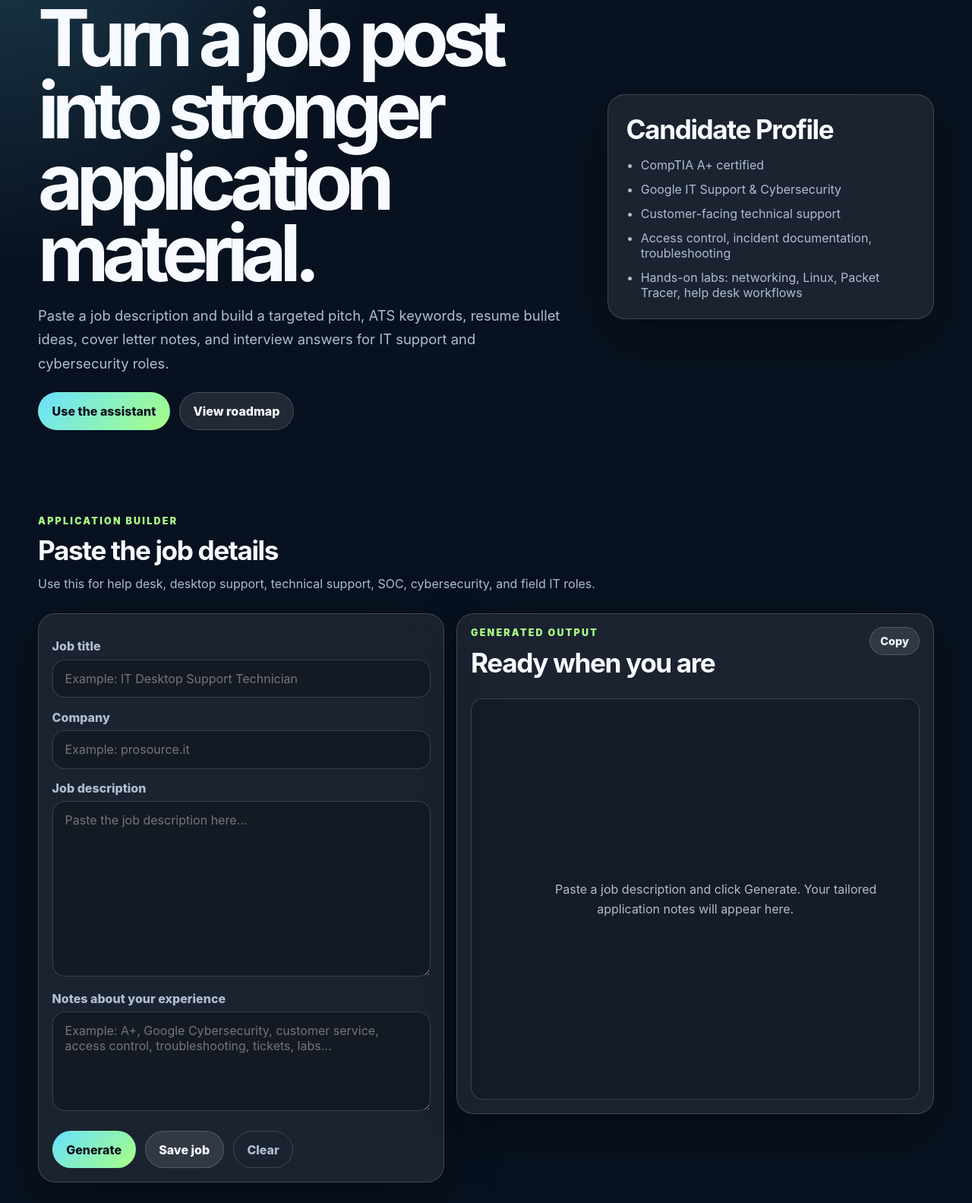
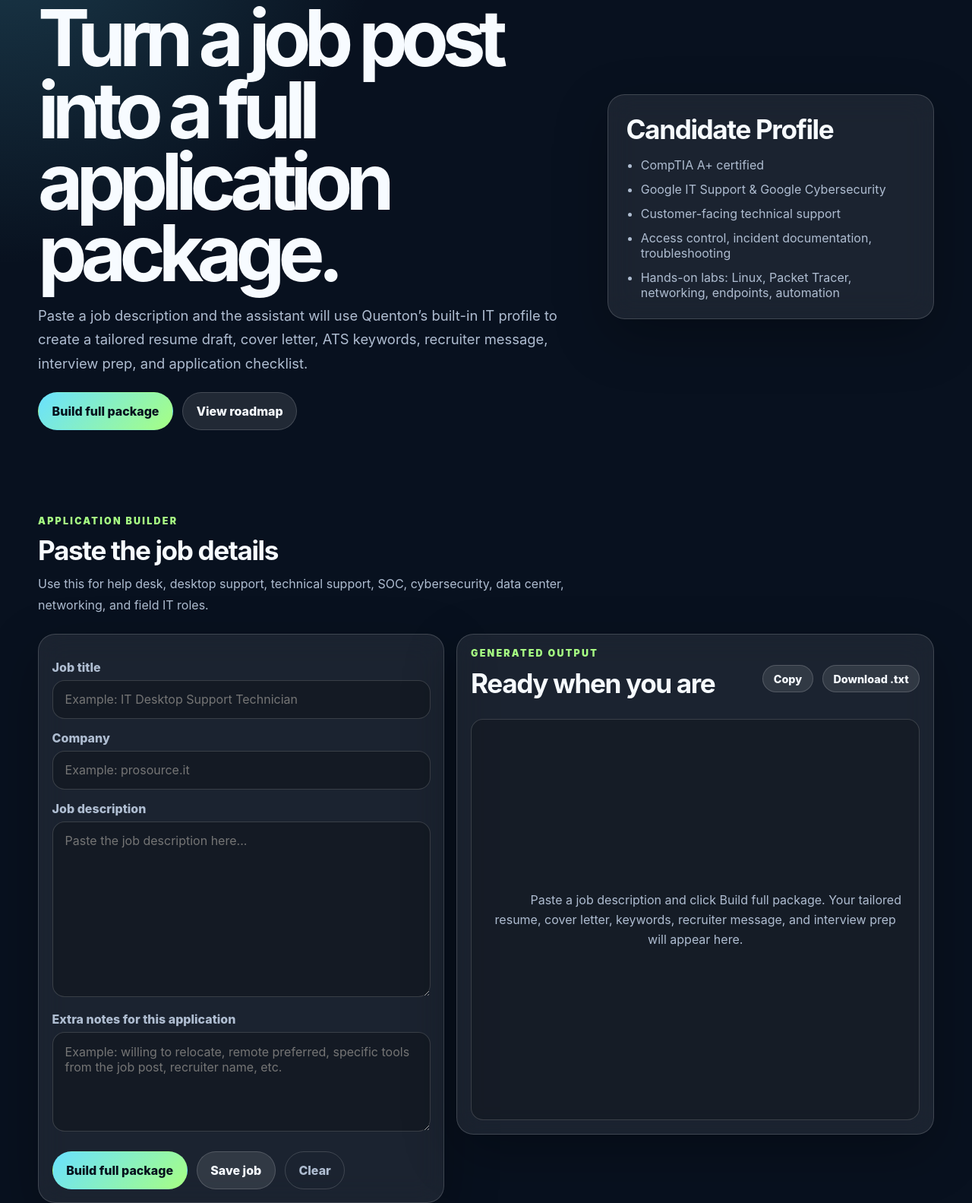
Before and after one commit to Que2003/SpringTech-career-assistant, a plain HTML site: page index.html in a window 1280 px wide. Shown: the part 162-1745 px from the top of the page at 76% size. Drawn offline with Linux system fonts and the light colour scheme.

Commit message:
Upgrade UI for full application package builder

```diff
--- a/index.html
+++ b/index.html
@@ -20,13 +20,14 @@
     <section class="hero-grid">
       <div>
         <p class="eyebrow">IT career toolkit</p>
-        <h1>Turn a job post into stronger application material.</h1>
+        <h1>Turn a job post into a full application package.</h1>
         <p class="hero-copy">
-          Paste a job description and build a targeted pitch, ATS keywords, resume bullet ideas,
-          cover letter notes, and interview answers for IT support and cybersecurity roles.
+          Paste a job description and the assistant will use Quenton’s built-in IT profile to create
+          a tailored resume draft, cover letter, ATS keywords, recruiter message, interview prep,
+          and application checklist.
         </p>
         <div class="hero-actions">
-          <a class="button primary" href="#workspace">Use the assistant</a>
+          <a class="button primary" href="#workspace">Build full package</a>
           <a class="button secondary" href="#roadmap">View roadmap</a>
         </div>
       </div>
@@ -35,10 +36,10 @@
         <h2>Candidate Profile</h2>
         <ul>
           <li>CompTIA A+ certified</li>
-          <li>Google IT Support & Cybersecurity</li>
+          <li>Google IT Support & Google Cybersecurity</li>
           <li>Customer-facing technical support</li>
           <li>Access control, incident documentation, troubleshooting</li>
-          <li>Hands-on labs: networking, Linux, Packet Tracer, help desk workflows</li>
+          <li>Hands-on labs: Linux, Packet Tracer, networking, endpoints, automation</li>
         </ul>
       </aside>
     </section>
@@ -49,7 +50,7 @@
       <div class="section-heading">
         <p class="eyebrow">Application builder</p>
         <h2>Paste the job details</h2>
-        <p>Use this for help desk, desktop support, technical support, SOC, cybersecurity, and field IT roles.</p>
+        <p>Use this for help desk, desktop support, technical support, SOC, cybersecurity, data center, networking, and field IT roles.</p>
       </div>
 
       <div class="app-grid">
@@ -63,11 +64,11 @@
           <label for="job-description">Job description</label>
           <textarea id="job-description" name="jobDescription" rows="10" placeholder="Paste the job description here..."></textarea>
 
-          <label for="notes">Notes about your experience</label>
-          <textarea id="notes" name="notes" rows="5" placeholder="Example: A+, Google Cybersecurity, customer service, access control, troubleshooting, tickets, labs..."></textarea>
+          <label for="notes">Extra notes for this application</label>
+          <textarea id="notes" name="notes" rows="5" placeholder="Example: willing to relocate, remote preferred, specific tools from the job post, recruiter name, etc."></textarea>
 
           <div class="button-row">
-            <button class="button primary" type="submit">Generate</button>
+            <button class="button primary" type="submit">Build full package</button>
             <button class="button secondary" id="save-job" type="button">Save job</button>
             <button class="button ghost" id="clear-form" type="button">Clear</button>
           </div>
@@ -79,10 +80,13 @@
               <p class="eyebrow">Generated output</p>
               <h2 id="output-title">Ready when you are</h2>
             </div>
-            <button class="button secondary small" id="copy-output" type="button">Copy</button>
+            <div class="button-row compact-actions">
+              <button class="button secondary small" id="copy-output" type="button">Copy</button>
+              <button class="button secondary small" id="download-output" type="button">Download .txt</button>
+            </div>
           </div>
           <div id="output" class="output empty">
-            Paste a job description and click Generate. Your tailored application notes will appear here.
+            Paste a job description and click Build full package. Your tailored resume, cover letter, keywords, recruiter message, and interview prep will appear here.
           </div>
         </section>
       </div>
```
